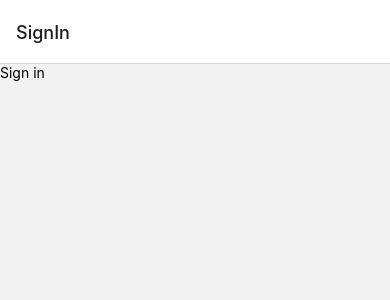
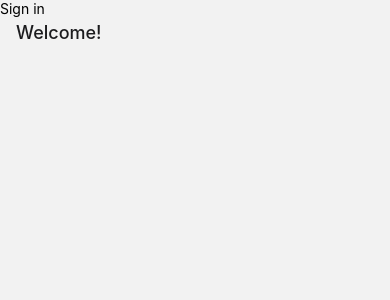
Before and after one commit to ansh/a3-expo, a React Native app: screen / in a window 390 px wide. Shown: the top 300 px of the page. Built offline with nearby package versions, Linux system fonts and the light colour scheme.

Commit message:
install `expo-apple-authentication`

```diff
--- a/package.json
+++ b/package.json
@@ -14,6 +14,7 @@
     "@react-navigation/native": "^6.1.7",
     "@react-navigation/native-stack": "^6.9.13",
     "expo": "^49.0.7",
+    "expo-apple-authentication": "~6.1.0",
     "expo-font": "~11.4.0",
     "expo-splash-screen": "~0.20.5",
     "expo-status-bar": "~1.6.0",
--- a/src/navigation/navigation.tsx
+++ b/src/navigation/navigation.tsx
@@ -54,7 +54,7 @@ const AuthNavigation = () => {
       <AuthStack.Screen
         name="SignIn"
         component={SignIn}
-        options={{ headerLargeTitleShadowVisible: true, headerLargeTitle: true }}
+        options={{ headerLargeTitle: true, title: "Welcome!", headerTransparent: true }}
       />
     </AuthStack.Navigator>
   );
```
Also changed, not shown: 2 other files (tests, documents, lock files or other folders).
